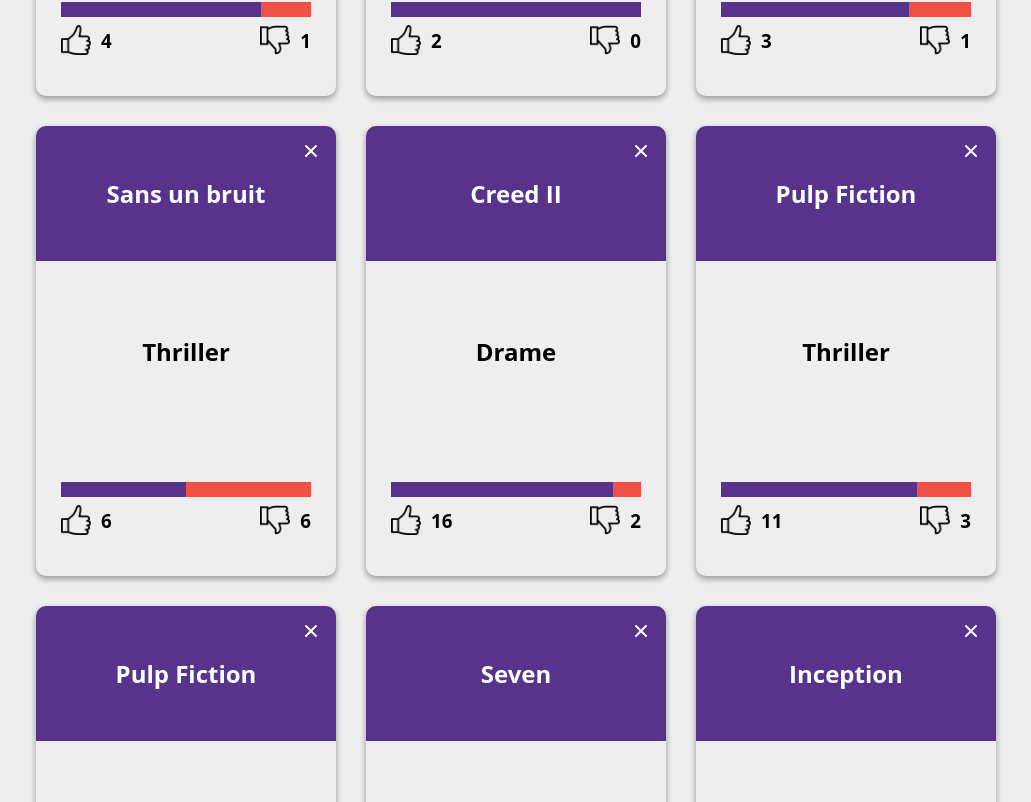
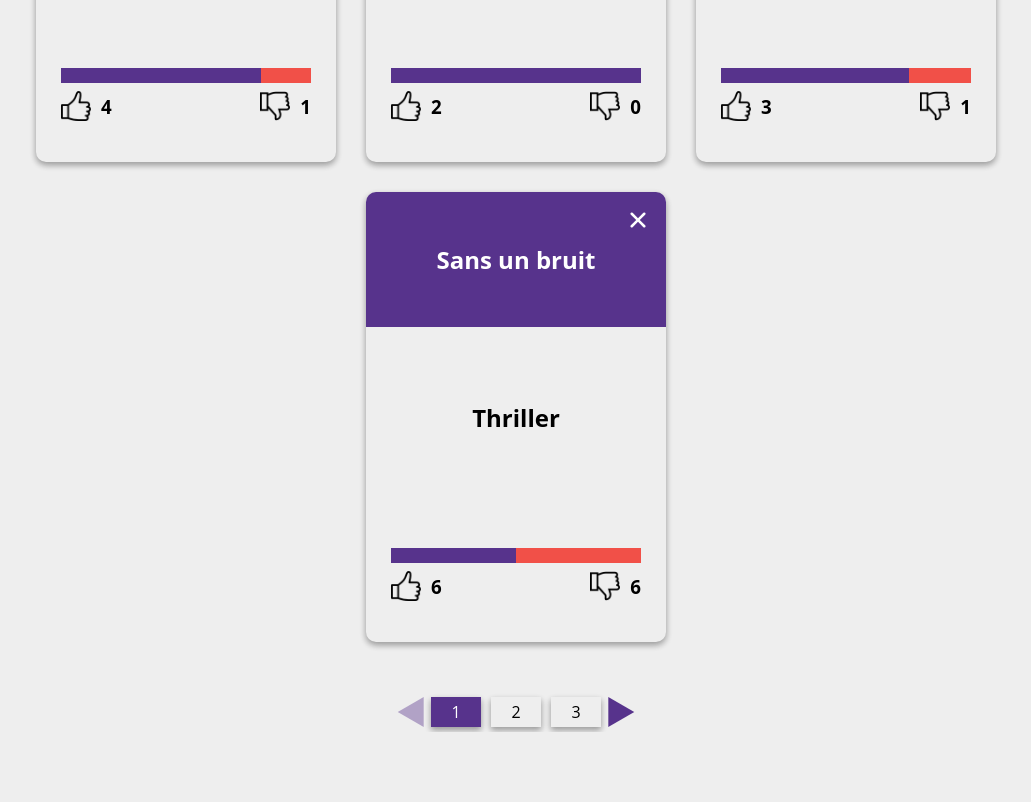
Before and after one commit to Alik64/particeep, a React (Create React App) app: page / in a window 1280 px wide. Shown: the part 598-1400 px from the top of the page, without its empty margins (124-1155 px from the left). After the commit the page ends 1330 px from the top, so only its background shows below. Built offline with nearby package versions, Linux system fonts and the light colour scheme.

Commit message:
Implement Pagination in Movies.js

```diff
--- a/src/components/Movies/Movies.js
+++ b/src/components/Movies/Movies.js
@@ -1,6 +1,7 @@
 import React, { useEffect, useMemo, useState } from "react";
 import { movies$ } from "../../data/movies";
-import MySelect from "../UI/MySelect";
+import MySelect from "../UI/MySelect/MySelect";
+import Pagination from "../UI/Pagination/Pagination";
 
 import Card from "./Card";
 
@@ -9,37 +10,55 @@ import style from "./Movies.module.css";
 const Movies = () => {
   const [movies, setMovies] = useState([]);
   const [selectSort, setSelectSort] = useState("");
+  const [currentPage, setCurrentPage] = useState(1);
+  const [pageSize, setPageSize] = useState(4);
+  const [totalCount, setTotalCount] = useState(movies.length);
+
+  console.log("totalCount : ", totalCount);
 
   useEffect(() => {
     const fetchData = async () => {
       let result = await movies$;
       setMovies(result);
+      setTotalCount(result.length);
     };
     fetchData();
   }, []);
 
   const moviesCategories = () => {
     const categories = movies?.map((movies) => movies.category);
-    const [...arrOfOptions] = new Set(categories);
-    return arrOfOptions;
+    const [...filteredCategories] = new Set(categories);
+    return filteredCategories;
   };
 
   const sortedMovies = useMemo(() => {
     if (selectSort === "all") {
+      setCurrentPage(1);
+      setTotalCount(movies.length);
       return movies;
     }
     if (selectSort) {
-      console.log("selectSort : ", selectSort);
-      return [...movies].filter((movie) => movie.category === selectSort);
+      setCurrentPage(1);
+
+      const sortedMovies = [...movies].filter(
+        (movie) => movie.category === selectSort
+      );
+      setTotalCount(sortedMovies.length);
+      return sortedMovies;
     }
 
     return movies;
   }, [selectSort, movies]);
 
+  const currentMoviesData = useMemo(() => {
+    const firstPageIndex = (currentPage - 1) * pageSize;
+    const lastPageIndex = firstPageIndex + pageSize;
+    return sortedMovies.slice(firstPageIndex, lastPageIndex);
+  }, [selectSort, currentPage, movies]);
+
   const sortMovies = (sort) => {
     setSelectSort(sort);
   };
-  console.log("movies : ", movies);
 
   return (
     <div className={style.root}>
@@ -50,10 +69,15 @@ const Movies = () => {
           value={selectSort}
           options={moviesCategories()}
         />
+        <div className={style.movies_display}>
+          <div>4</div>
+          <div>8</div>
+          <div>12</div>
+        </div>
       </div>
 
       <div className={style.movies_list}>
-        {sortedMovies?.map((movie) => (
+        {currentMoviesData?.map((movie) => (
           <Card
             key={movie.id}
             title={movie.title}
@@ -63,6 +87,15 @@ const Movies = () => {
           />
         ))}
       </div>
+
+      <div className={style.movies_pagination}>
+        <Pagination
+          currentPage={currentPage}
+          totalCount={totalCount}
+          pageSize={pageSize}
+          onPageChange={(page) => setCurrentPage(page)}
+        />
+      </div>
     </div>
   );
 };
--- a/src/components/UI/MySelect.js
+++ b/src/components/UI/MySelect/MySelect.js
@@ -12,11 +12,8 @@ export default function MySelect({ options, defaultValue, value, onChange }) {
 
   return (
     <div className={style.root}>
-      <label for="mySelect">Catégories</label>
+      <label htmlFor="mySelect">Catégories</label>
       <select value={value} onChange={handleChange} id="mySelect">
-        <option disabled value="">
-          {defaultValue}
-        </option>
         <option value="all">All</option>
         {options.map((option) => (
           <option key={uuidv4()} value={option}>
--- /dev/null
+++ b/src/components/UI/Pagination/Pagination.js
@@ -0,0 +1,79 @@
+import React from "react";
+import PropTypes from "prop-types";
+import cn from "classnames";
+
+import { usePagination } from "./usePagination";
+
+import { ReactComponent as Prev } from "./assets/images/arrowLeft.svg";
+import { ReactComponent as Next } from "./assets/images/arrowRight.svg";
+
+import style from "./Pagination.module.css";
+
+const Pagination = ({
+  onPageChange,
+  totalCount,
+  currentPage,
+  pageSize,
+  className,
+}) => {
+  const paginationRange = usePagination({
+    currentPage,
+    totalCount,
+    pageSize,
+  });
+
+  console.log("currentPage : ", currentPage);
+  const onNext = () => {
+    onPageChange(currentPage + 1);
+  };
+
+  const onPrevious = () => {
+    onPageChange(currentPage - 1);
+  };
+  let lastPage = paginationRange[paginationRange.length - 1];
+
+  return (
+    <div className={cn(style.root, { [className]: className })}>
+      <div
+        className={cn(style.prev, {
+          [style.disabled]: currentPage === 1,
+        })}
+        onClick={onPrevious}
+      >
+        <Prev />
+      </div>
+      {paginationRange.map((pageNumber, index) => {
+        return (
+          <div
+            key={index}
+            className={cn(style.pageNumber, {
+              [style.selected]: pageNumber === currentPage,
+            })}
+            onClick={() => onPageChange(pageNumber)}
+          >
+            <div>{pageNumber}</div>
+          </div>
+        );
+      })}
+      {/*  Right Navigation arrow */}
+      <div
+        className={cn(style.next, {
+          [style.disabled]: currentPage === lastPage,
+        })}
+        onClick={onNext}
+      >
+        <Next />
+      </div>
+    </div>
+  );
+};
+
+Pagination.propTypes = {
+  onPageChange: PropTypes.func,
+  totalCount: PropTypes.number,
+  currentPage: PropTypes.number,
+  pageSize: PropTypes.number,
+  className: PropTypes.string,
+};
+
+export default Pagination;
--- /dev/null
+++ b/src/components/UI/Pagination/Pagination.module.css
@@ -0,0 +1,39 @@
+.root {
+    margin-top: 40px;
+    display: flex;
+    justify-content: center;
+
+
+}
+
+
+
+.pageNumber {
+    box-shadow: var(--cardShadow);
+    width: 50px;
+    height: 30px;
+    margin: 0 5px;
+    display: flex;
+    align-items: center;
+    justify-content: center;
+    outline: 0;
+}
+
+
+
+.pageNumber.selected {
+    color: #fff;
+    background-color: var(--customDarkViolet);
+
+}
+
+.prev.disabled,
+.next.disabled {
+    pointer-events: none;
+    opacity: 0.4;
+}
+
+svg {
+    width: 30px;
+    height: 30px;
+}
--- /dev/null
+++ b/src/components/UI/Pagination/usePagination.js
@@ -0,0 +1,23 @@
+import { useMemo } from "react";
+import PropTypes from "prop-types";
+
+export const usePagination = ({ totalCount, pageSize, currentPage }) => {
+  const paginationRange = useMemo(() => {
+    const totalPageCount = Math.ceil(totalCount / pageSize);
+
+    const pages = [];
+    for (let i = 1; i <= totalPageCount; i++) {
+      pages.push(i);
+    }
+
+    return pages;
+  }, [totalCount, pageSize, currentPage]);
+  console.log("paginationRange : ", paginationRange);
+  return paginationRange;
+};
+
+usePagination.propTypes = {
+  totalCount: PropTypes.number,
+  pageSize: PropTypes.number,
+  currentPage: PropTypes.number,
+};
```
Also changed, not shown: src/components/UI/MySelect/MySelect.module.css (renamed from src/components/UI/MySelect.module.css), src/components/UI/Pagination/assets/images/arrowLeft.svg (added), src/components/UI/Pagination/assets/images/arrowRight.svg (added).
